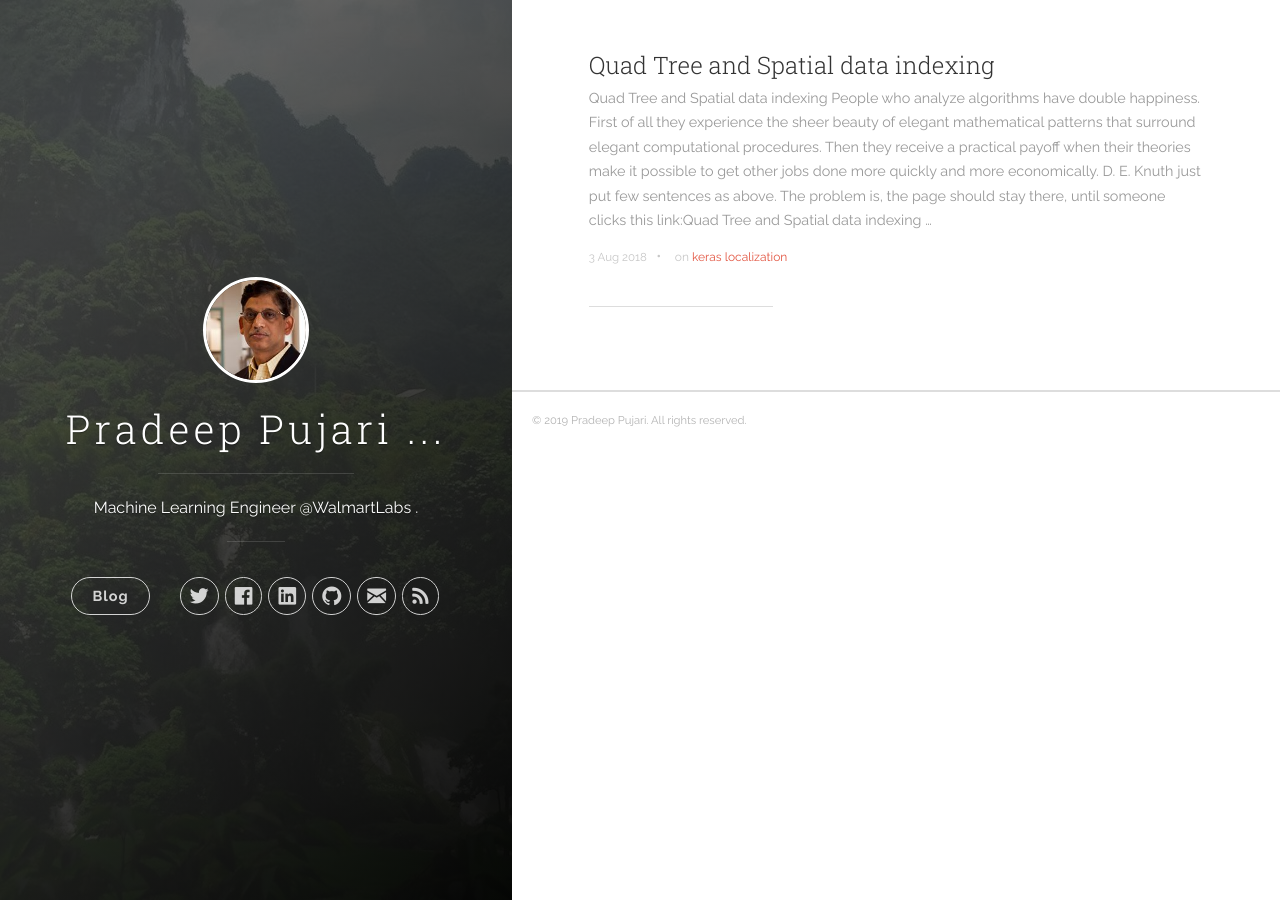
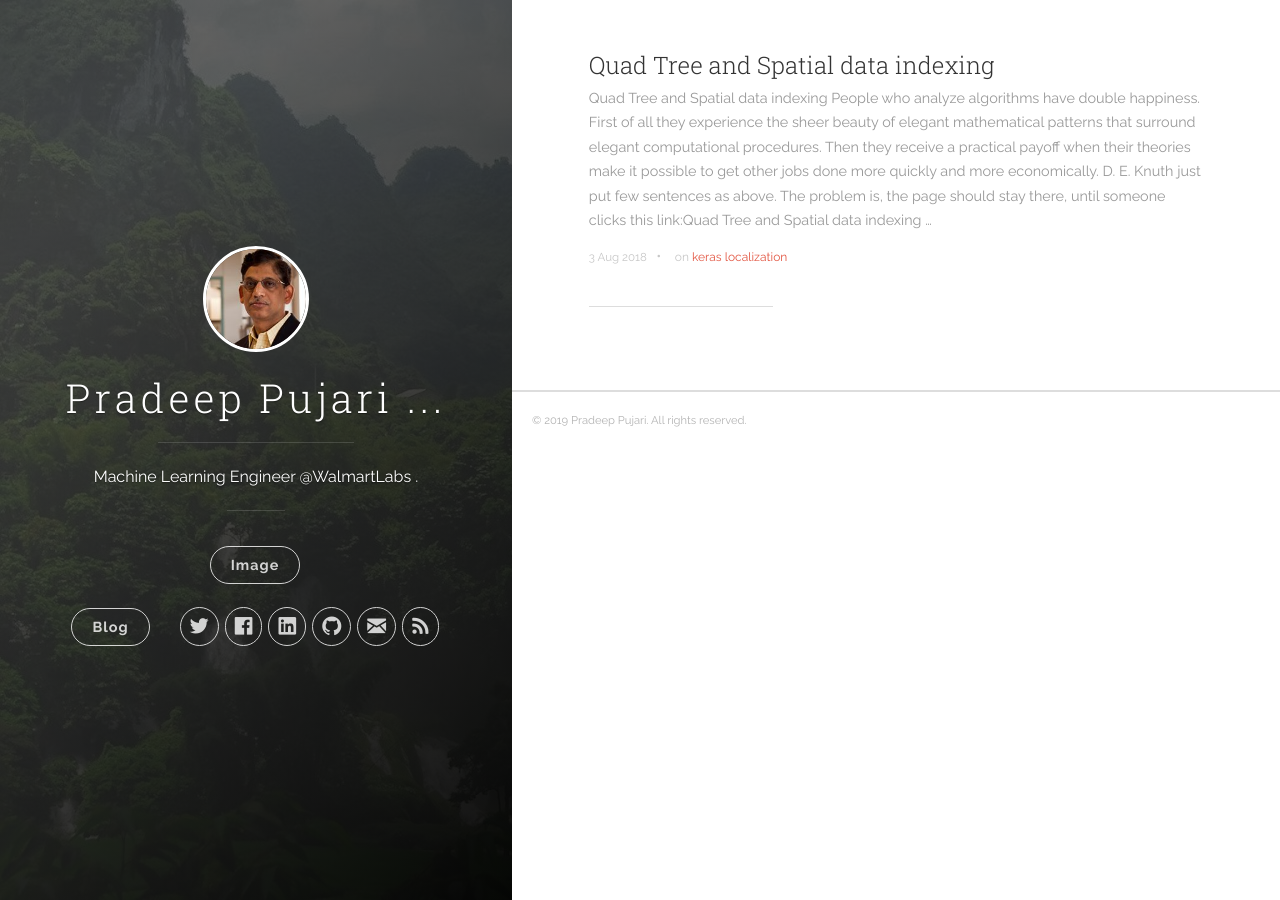
Before and after one commit to ppujari/ppujari.github.io, a Jekyll site: the page built from index.html, in a window 1280 px wide. Built offline with Jekyll 4.4.1, drawn with Linux system fonts in a browser that asks for light colours; nearby versions of some CDN libraries; the list of posts is cut into pages by our own code.

Commit message:
Update header.html

```diff
--- a/_includes/header.html
+++ b/_includes/header.html
@@ -15,6 +15,12 @@
         <hr class="panel-cover__divider">
         <p class="panel-cover__description">{{ site.description }}</p>
         <hr class="panel-cover__divider panel-cover__divider--secondary">
+
+       <nav class="cover-navigation cover-navigation--primary">
+            <ul class="navigation">
+              <li class="navigation__item"><a href="/#images" title="link to {{ site.title }} image" class="blog-button">Image</a></li>
+            </ul>
+          </nav>
 
         <div class="navigation-wrapper">
 
```
